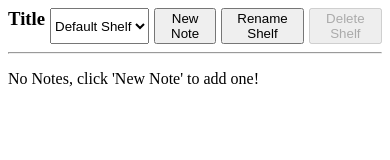
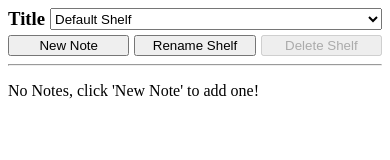
Before and after one commit to TotalChris/totalchris.github.io, a plain HTML site: page index.html in a window 390 px wide. Drawn offline with Linux system fonts and the light colour scheme.

Commit message:
Add rough mobile ui fixes

```diff
--- a/index.html
+++ b/index.html
@@ -7,15 +7,19 @@
     </head>
     <body onload="init()">
         <div id="toolbar">
+            <div id="header">
               <h3>Title</h3>
               <select id="shelflist">
                   <option id="tNewShelf" value="tNewShelf">+ New Shelf</option>
               </select>
+            </div>
+            <div id="tools">
               <button id="tNewNote">New Note</button>
               <button id="tDelete">Delete</button>
               <button id="tClose">Close</button>
               <button id="tRenameShelf">Rename Shelf</button>
               <button id="tDeleteShelf">Delete Shelf</button>
+            </div>
         </div>
         <hr>
         <div id="page">
--- a/title.css
+++ b/title.css
@@ -1,9 +1,14 @@
 #list, #editor, #tClose, #tDelete{
     display: none;
 }
-#toolbar {
+#toolbar, #header, #tools{
     display: flex;
+
     gap: 5px;
+    width: 100%;
+}
+#shelflist{
+    width: -webkit-fill-available;
 }
 #doc, #docname {
     width: 100%;
@@ -17,3 +22,16 @@ h3{
 input{
     margin-bottom: 5px;
 }
+@media screen and (max-width: 600px){
+    #toolbar{
+        flex-wrap: wrap;
+    }
+    #tools{
+        width: -webkit-fill-available;
+        display: flex;
+        justify-content: space-evenly;
+    }
+    #tools button{
+        width: -webkit-fill-available;
+    }
+}
```
Lines whose indentation alone changed are shown as unchanged.
